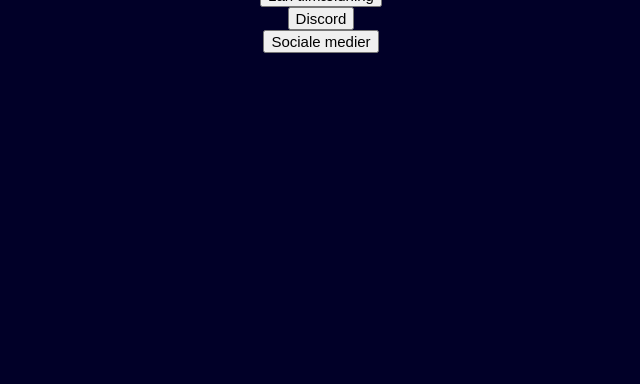
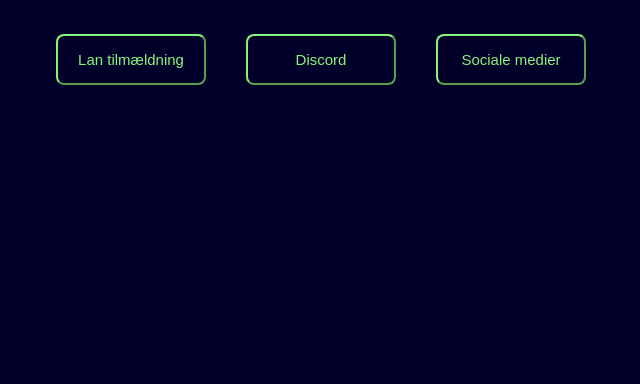
Before and after one commit to Axegarden/Link-mannager, a plain HTML site: page index.html in a window 1280 px wide. Shown: the part 416-800 px from the top of the page, without its empty margins (319-959 px from the left). Drawn offline with Linux system fonts and the light colour scheme.

Commit message:
button styling

```diff
--- a/CSS/generalStyles.css
+++ b/CSS/generalStyles.css
@@ -13,6 +13,21 @@
     max-width: 400px; /* Adjust the maximum width as needed */
     margin-top: 70px;
 }
+.button_container{
+    display: flex;
+    justify-content: center;
+    align-items: center;
+    margin-top: 50px;
+}
+
 button{
     font-size: 15px;
+    padding: 15px;
+    background-color: rgb(1, 0, 40);
+    color: rgb(135, 245, 125);
+    border-radius: 8px;
+    border-color:rgb(135, 245, 125);
+    width: 150px;
+    margin-right: 20px;
+    margin-left: 20px;
 }
--- a/index.html
+++ b/index.html
@@ -9,9 +9,11 @@
         <title>LAN re-direct</title>
     </head>
     <body>
+
         <div class="center_div">
             <img class="logo" src="../images/LAN-logo.png" alt="Example Image">
         </div>
+        <div class="button_container">
             <div class="center_div" id="button1">
             <button>Lan tilmældning</button>
             </div>
@@ -23,6 +25,7 @@
             <div class="center_div" id="button3">
                 <button>Sociale medier</button>
             </div>
+        </div>
 
         <script src="../JS/main.js"></script>
     </body>
```
Lines whose indentation alone changed are shown as unchanged.
